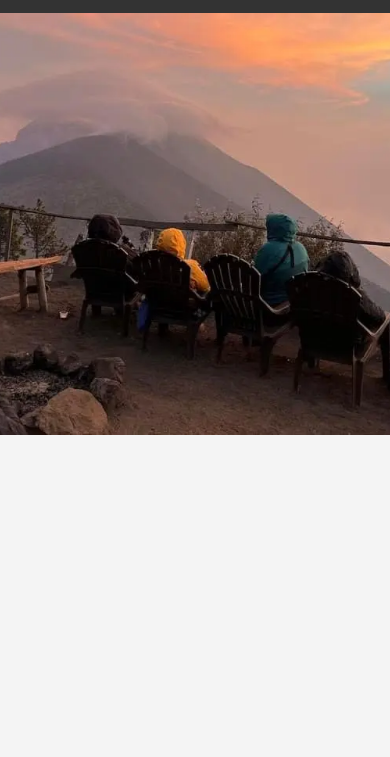
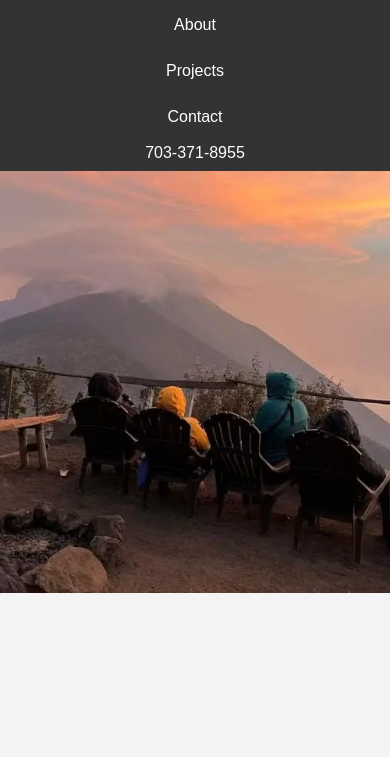
Before and after one commit to pukar10/subedi.dev, a plain HTML site: page index.html in a window 390 px wide. Shown: the part 87-844 px from the top of the page. Drawn offline with Linux system fonts and the light colour scheme.

Commit message:
fixed navigation bar for mobile

```diff
--- a/css/index.css
+++ b/css/index.css
@@ -32,19 +32,17 @@ body {
     position: sticky;
     top: 0;
     z-index: 1000; /* Ensure the navbar stays on top of other content */
-    transition: height 0.4s ease; /*navbar height transition */
+    transition: height 0.4s ease; /* navbar height transition */
 }
 
 /* Large navbar state */
 .navbar-large {
-    height: 100px; /* Example initial large height */
-    /* Add other styling as needed */
+    height: 100px; /* initial large height */
 }
 
 /* Small navbar state */
 .navbar-small {
-    height: 50px; /* Example smaller height when scrolled */
-    /* Add other styling as needed */
+    height: 50px; /* smaller height when scrolled */
 }
 
 /* Container for centering links */
@@ -122,10 +120,16 @@ body {
 /* Refine Navigation Bar for Mobile */
 @media screen and (max-width: 600px) {
     .navbar {
+        transition: none; /* Disable height transition */
+        height: auto; /* Override fixed height */
         flex-direction: column;
         align-items: center; /* This centers the items in the navbar, including the logo if it's a direct child */
         padding: 0px;
         position: static; /* Override sticky or fixed positioning */
+        transition: none; /* Disable height transition on mobile */
+    }
+    .navbar-large, .navbar-small {
+        height: auto; /* Ensure consistent height in mobile view */
     }
     .nav-logo {
         width: 100%; /* Ensure the nav-logo element spans the full width */
@@ -136,6 +140,11 @@ body {
         flex-direction: column; /* Stack the links vertically */
         gap: 10px; /* Adjust gap for vertical spacing if needed */
         width: 100%; /* Make nav-links container full width */
+    }
+    .navbar a {
+        text-align: center; /* Center-align the link text */
+        width: 100%; /* Make links span the full width */
+        padding: 10px 0; /* Adjust padding as needed */
     }
     .nav-phone {
         width: 100%;
@@ -155,4 +164,10 @@ body {
     }
 }
 
+@media (max-width: 768px) {
+    .navbar {
+        transition: none; /* Disable height transition on mobile */
+    }
+}
+
 /* Adjustments for social media bar are already in place */
```
